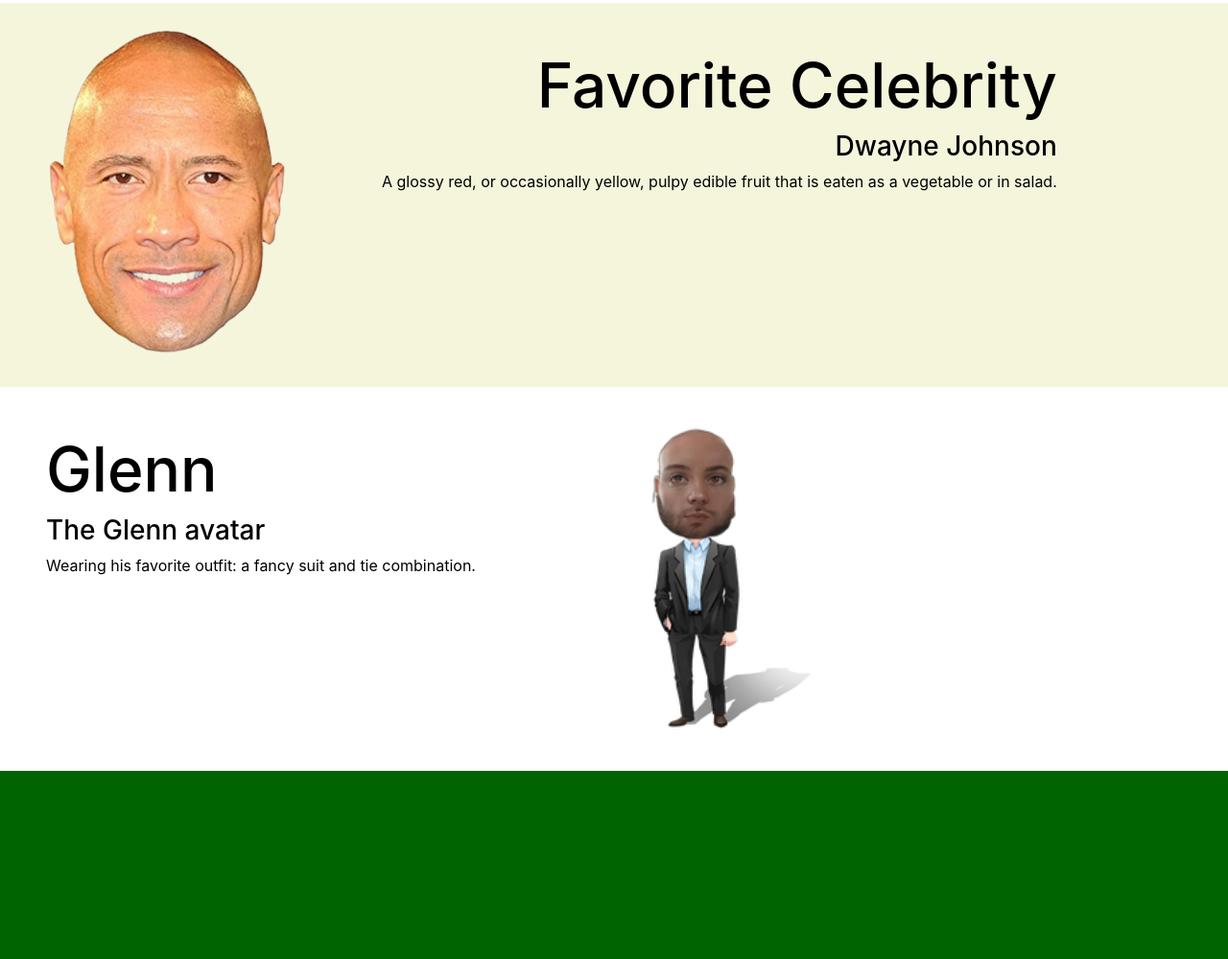
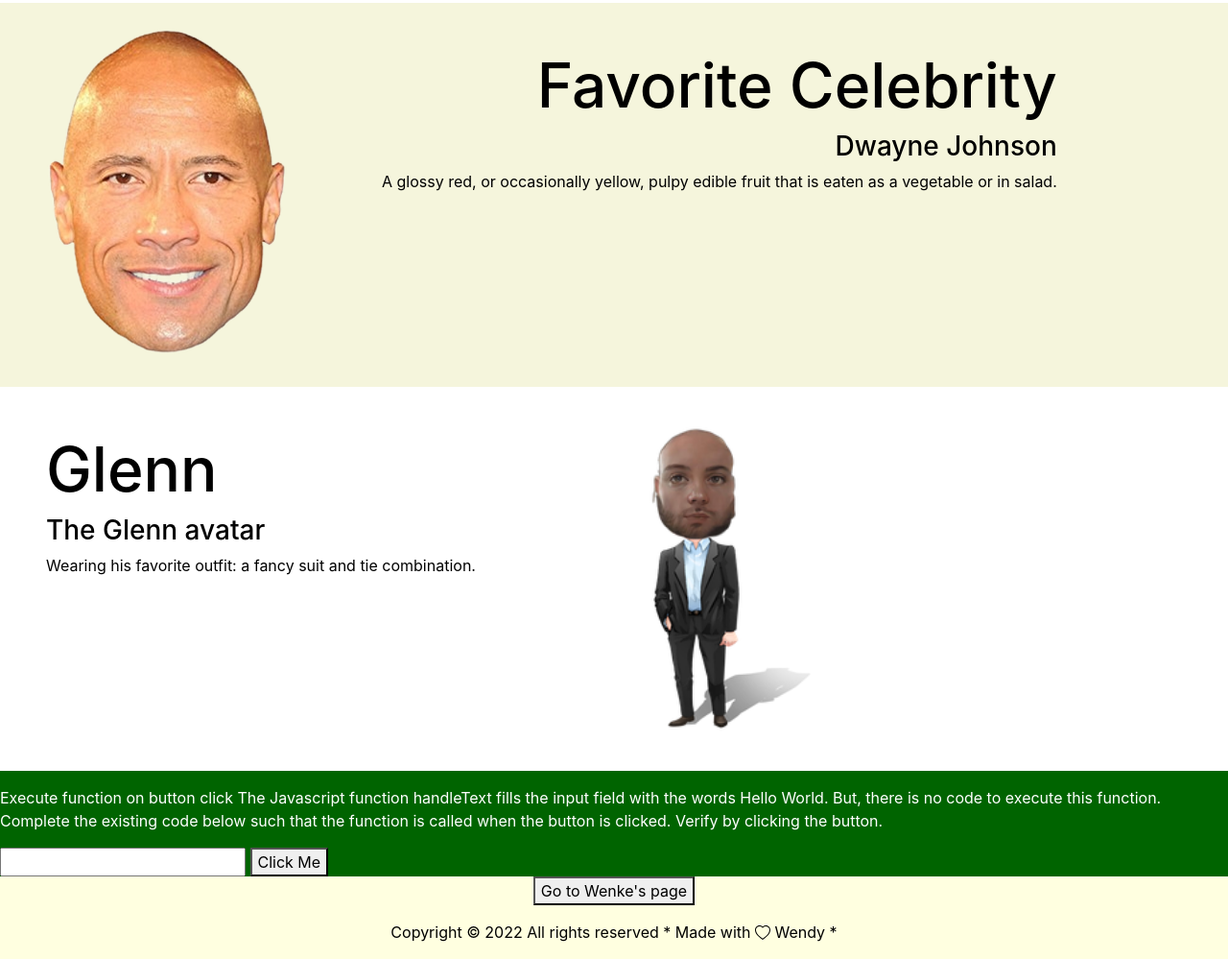
Before and after one commit to WendyQuarteer/duo-time, a plain HTML site: page index.html in a window 1280 px wide. Shown: the part 1332-2331 px from the top of the page at 96% size. Before the commit the page ends 2151 px from the top, so only its background shows below. Drawn offline with nearby package versions, Linux system fonts and the light colour scheme.

Commit message:
challenge added

```diff
--- a/index.html
+++ b/index.html
@@ -8,6 +8,7 @@
 
     <title>About Glenn</title>
     <link rel="stylesheet" href="style.css">
+    <link rel="shortcut icon" type="image/x-icon" href="images/pug.png?">
 </head>
 <body>
 <header>
@@ -26,11 +27,10 @@
     </ul>
     </div>
 </section>
-
 <section>
 <div class="card-deck">
     <div class="card text-center text-white bg-transparent" style="width: 200px; height: 350px">
-        <img class="rounded-circle mx-auto" src="images/pug.png" alt="pug">
+        <img class="rounded-circle mx-auto" src="images/pug1.png" alt="pug">
         <div class="card-body">
             <h5 class="card-title">Spiritual animal</h5>
             <p class="card-text">He has the cutest little Pug!</p>
@@ -92,10 +92,24 @@
             </div>
         </li>
     </ul>
+</section>
+    <section>
+        <p>Execute function on button click
+            The Javascript function handleText fills the input field with the words Hello World. But, there is no code to execute this function.
+            Complete the existing code below such that the function is called when the button is clicked. Verify by clicking the button.</p>
+        <input id="input" readonly/>
+        <button type="button" id="button">Click Me</button>
+    </section>
+    <div class="wenkesPage">
+        <a href="https://glinchflash.github.io/Duo-Time/"><button id="wendy"> Go to Wenke's page </button></a>
     </div>
-</section>
 </main>
-
+<footer>
+    <div class="footer-copyright text-center py-3">Copyright © 2022 All rights reserved  * Made with <svg xmlns="http://www.w3.org/2000/svg" width="16" height="16" fill="currentColor" class="bi bi-heart" viewBox="0 0 16 16">
+        <path d="m8 2.748-.717-.737C5.6.281 2.514.878 1.4 3.053c-.523 1.023-.641 2.5.314 4.385.92 1.815 2.834 3.989 6.286 6.357 3.452-2.368 5.365-4.542 6.286-6.357.955-1.886.838-3.362.314-4.385C13.486.878 10.4.28 8.717 2.01L8 2.748zM8 15C-7.333 4.868 3.279-3.04 7.824 1.143c.06.055.119.112.176.171a3.12 3.12 0 0 1 .176-.17C12.72-3.042 23.333 4.867 8 15z"/>
+    </svg>  Wendy *
+    </div>
+</footer>
 
 <script src="https://cdn.jsdelivr.net/npm/jquery@3.5.1/dist/jquery.slim.min.js" integrity="sha384-DfXdz2htPH0lsSSs5nCTpuj/zy4C+OGpamoFVy38MVBnE+IbbVYUew+OrCXaRkfj" crossorigin="anonymous"></script>
 <script src="https://cdn.jsdelivr.net/npm/popper.js@1.16.1/dist/umd/popper.min.js" integrity="sha384-9/reFTGAW83EW2RDu2S0VKaIzap3H66lZH81PoYlFhbGU+6BZp6G7niu735Sk7lN" crossorigin="anonymous"></script>
--- a/style.css
+++ b/style.css
@@ -39,3 +39,11 @@ h1{
     margin-top: auto;
     margin-bottom: auto;
 }
+
+footer, .wenkesPage{
+    display: flex;
+    justify-content: center;
+    align-items: center;
+    background-color: lightyellow;
+    color: black;
+}
```
Also changed, not shown: images/pug1.png (added), pug.png (renamed from images/pug.png), 1 other file.
